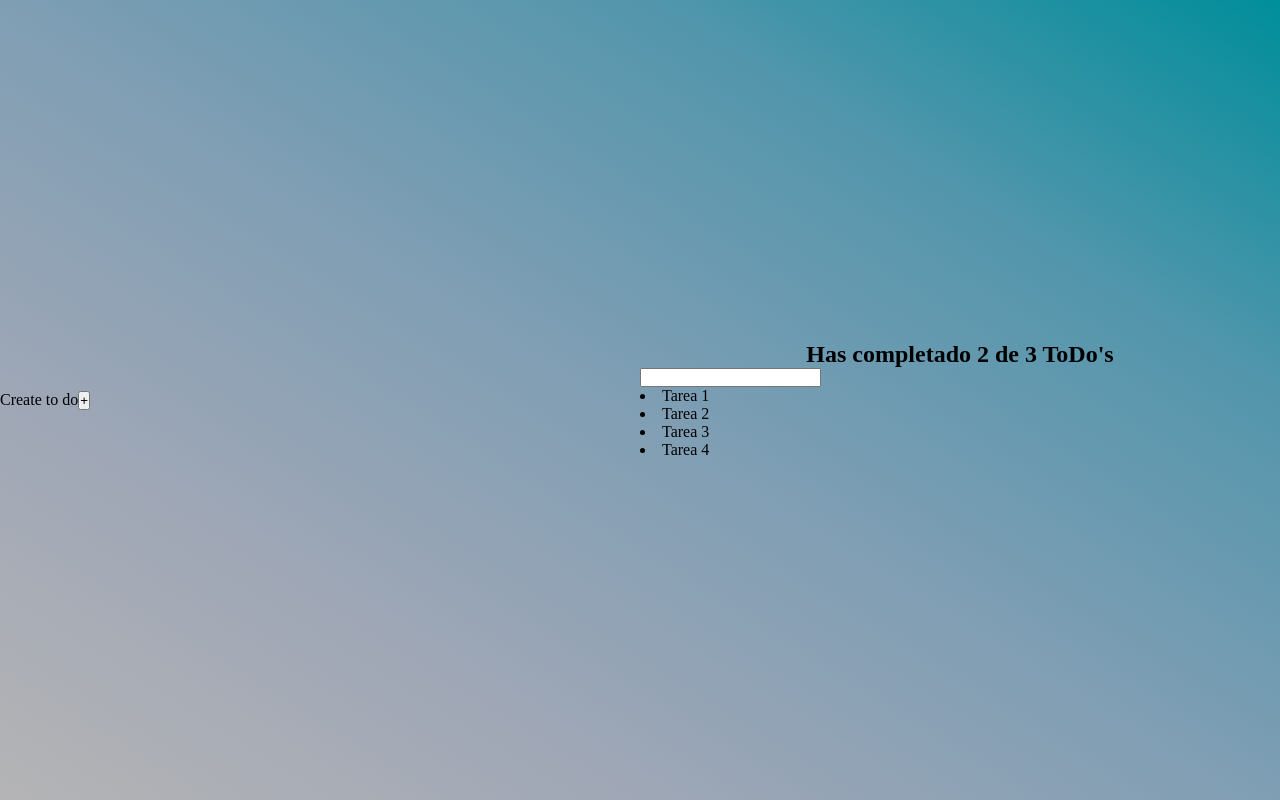
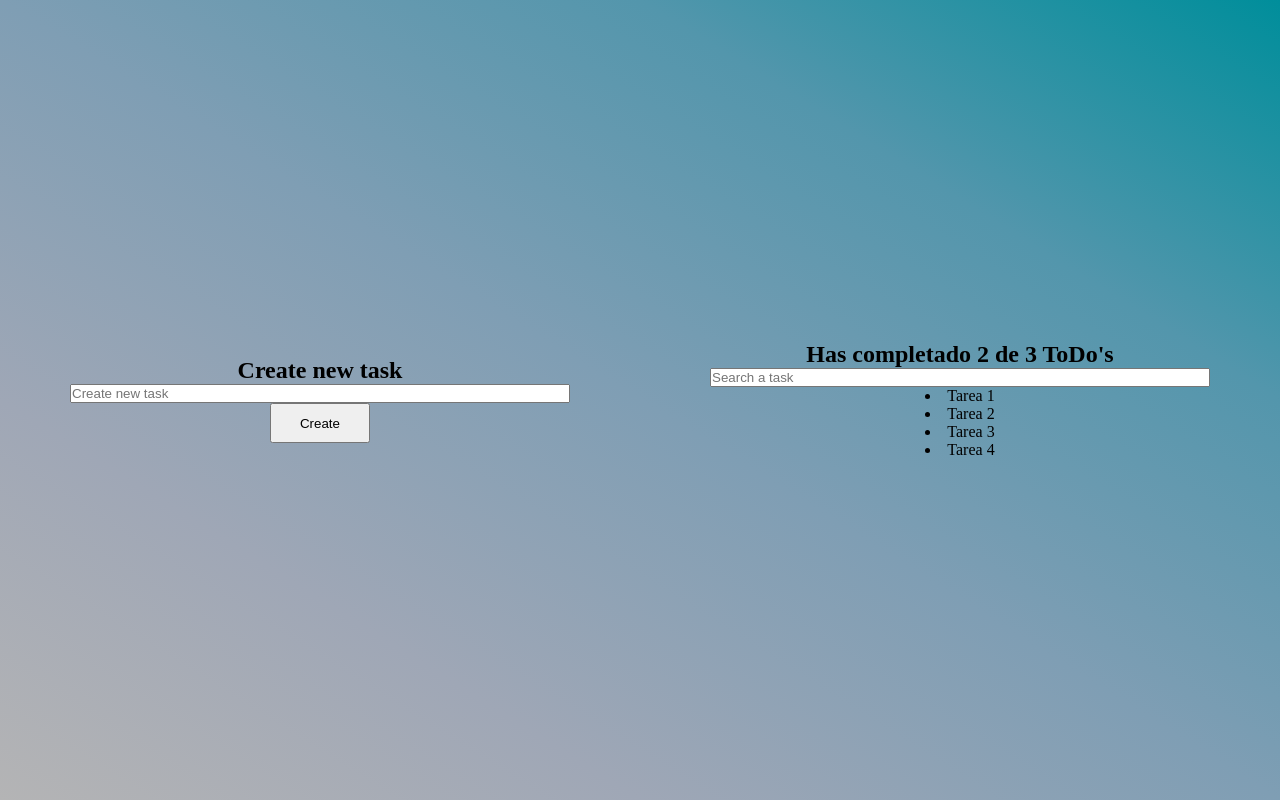
Before and after one commit to Alcreed/toDo-List, a React (Create React App) app: page / in a window 1280 px wide. Built offline with nearby package versions, Linux system fonts and the light colour scheme; the HTML template or start-up script is replaced by a standard one.

Commit message:
Actualizando componente input

```diff
--- a/src/App.css
+++ b/src/App.css
@@ -30,5 +30,9 @@ p, h1 {
 }
 
 .ToDo_section {
+  display: flex;
+  flex-direction: column;
+  align-items: center;
   flex-basis: 50%;
+  padding: 30px;
 }
--- a/src/App.tsx
+++ b/src/App.tsx
@@ -1,6 +1,6 @@
 import React from 'react';
 import { ToDoCounter } from './components/ToDoCounter/ToDoCounter';
-import { ToDoSearch } from './components/ToDoSearch/ToDoSearch';
+import { ToDoInput } from './components/ToDoInput/ToDoInput';
 import { ToDoList } from './components/ToDoList/ToDoList';
 import { ToDoItem } from './components/ToDoItem/ToDoItem';
 import { CreateToDoButton } from './components/CreateToDoButton/CreateToDoButton';
@@ -17,12 +17,21 @@ function App(): JSX.Element {
   return (
     <main className='ToDo_container'>
       <section className='ToDo_section'>
-        Create to do
+        <h2>Create new task</h2>
+        <ToDoInput
+          className='ToDo_input'
+          placeholder='Create new task'
+          onChange={(e) => console.log(e.target.value)}
+        />
         <CreateToDoButton />
       </section>
       <section className='ToDo_section'>
         <ToDoCounter />
-        <ToDoSearch />
+        <ToDoInput
+          className='ToDo_input'
+          placeholder='Search a task'
+          onChange={(e) => console.log(e.target.value)}
+        />
         <ToDoList>
           {toDoList.length > 0 &&
             toDoList.map(item => {
--- /dev/null
+++ b/src/components/CreateToDoButton/CreateToDoButton.css
@@ -0,0 +1,4 @@
+.CreateToDo_button {
+  width: 100px;
+  height: 40px;
+}
--- a/src/components/CreateToDoButton/CreateToDoButton.tsx
+++ b/src/components/CreateToDoButton/CreateToDoButton.tsx
@@ -1,8 +1,10 @@
 import React from 'react';
+
+import './CreateToDoButton.css';
 
 function CreateToDoButton(): JSX.Element {
   return (
-    <button>+</button>
+    <button className='CreateToDo_button'>Create</button>
   )
 }
 
--- /dev/null
+++ b/src/components/ToDoInput/ToDoInput.css
@@ -0,0 +1,5 @@
+.ToDo_input {
+  width: 100%;
+  max-width: 500px;
+  outline: none;
+}
--- /dev/null
+++ b/src/components/ToDoInput/ToDoInput.tsx
@@ -0,0 +1,12 @@
+import React from 'react';
+import type { InputHTMLAttributes } from 'react';
+
+import './ToDoInput.css'
+
+function ToDoInput({ ...inputProps }: InputHTMLAttributes<HTMLInputElement>): JSX.Element {
+  return (
+    <input type="text" {...inputProps} />
+  )
+}
+
+export { ToDoInput };
--- a/src/components/ToDoSearch/ToDoSearch.tsx
+++ /dev/null
@@ -1,9 +0,0 @@
-import React from 'react';
-
-function ToDoSearch(): JSX.Element {
-  return (
-    <input type="text" />
-  )
-}
-
-export { ToDoSearch };
```
